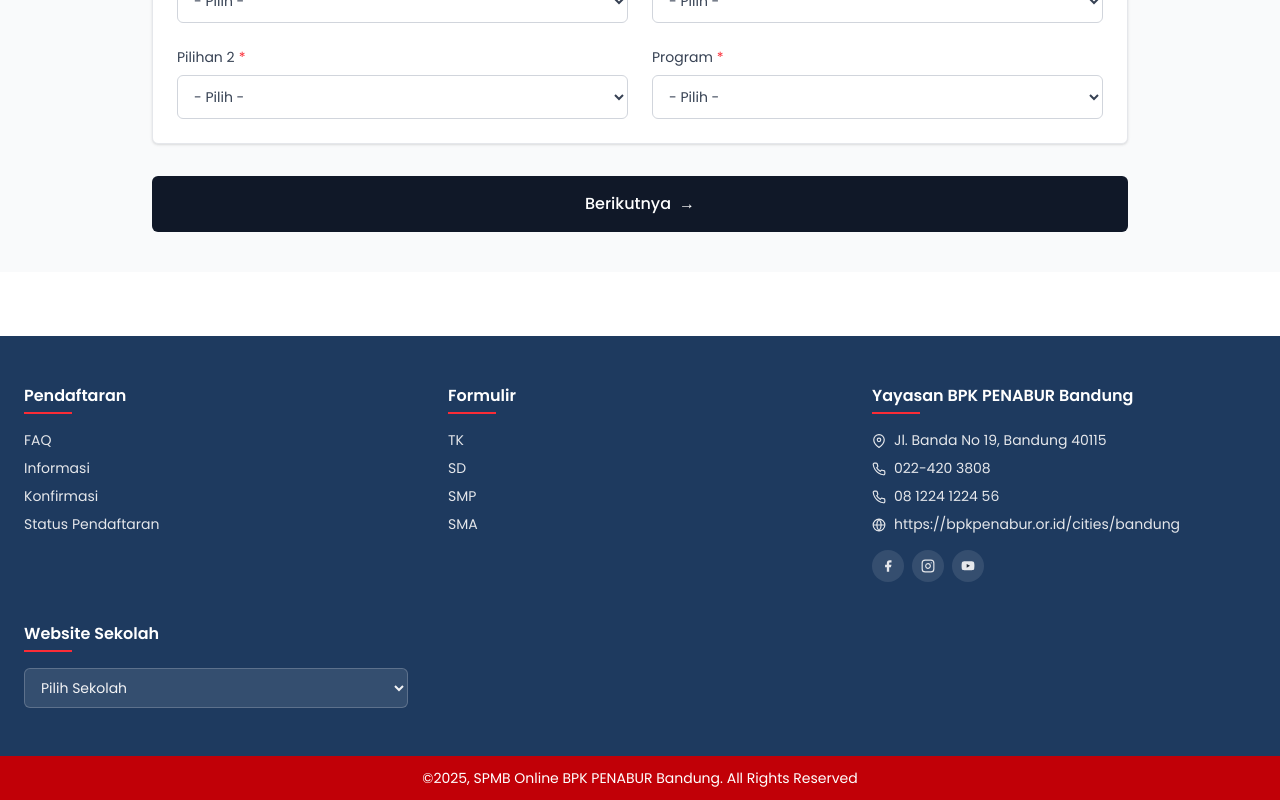
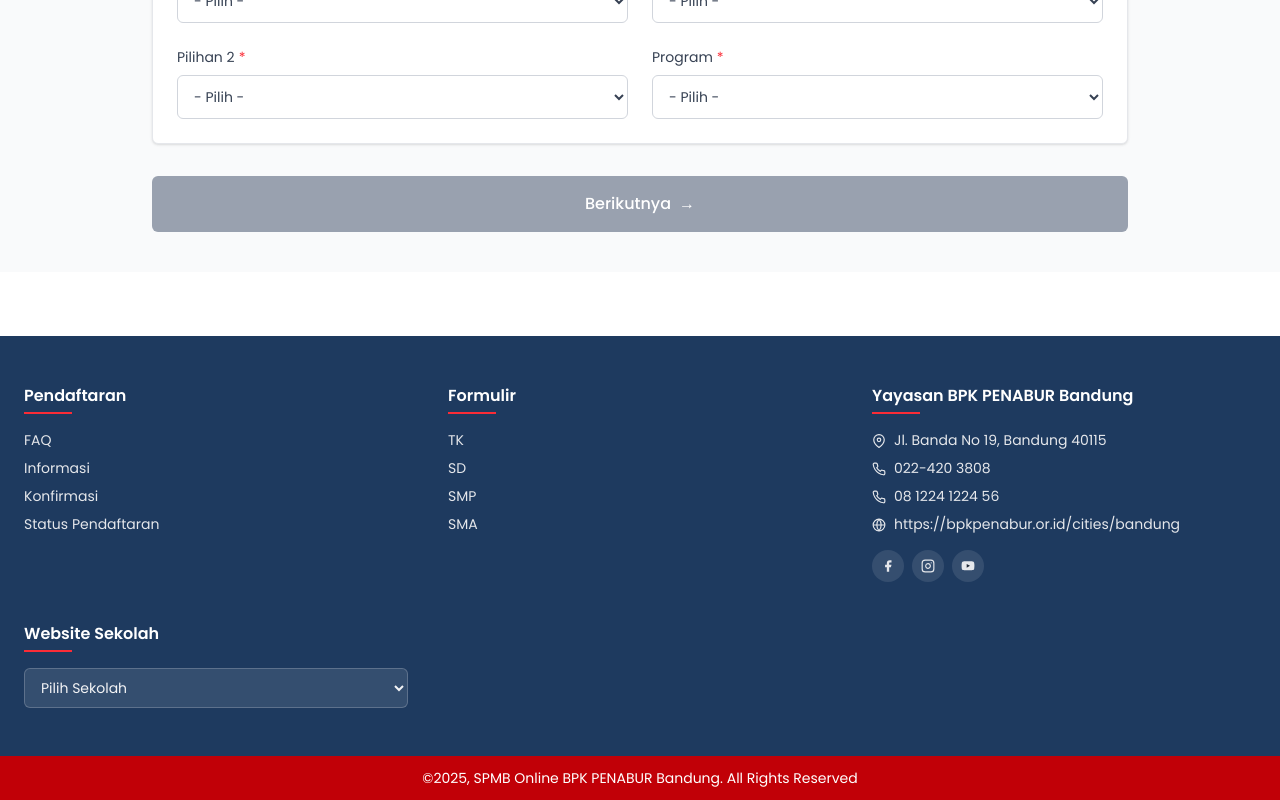
Before and after one commit to RianiDestianti/ppdbbpk, a Next.js app: page /form in a window 1280 px wide. Shown: the part 873-1673 px from the top of the page. Built offline with nearby package versions, Linux system fonts and the light colour scheme.

Commit message:
FIX : Program

```diff
--- a/app/form/page.tsx
+++ b/app/form/page.tsx
@@ -22,9 +22,37 @@ const jenjangConfig: Record<Jenjang, JenjangConfig> = {
             "Pendaftaran hanya boleh dilakukan 1 kali untuk 1 orang siswa.",
             "Durasi waktu pendaftaran adalah 10 menit, mohon mempersiapkan data no. SPB (untuk siswa BPK), NISN, NIK, Nama sesuai Akte Lahir, No. HP, Tempat/Tanggal Lahir, Alamat, Sekolah Asal, Nama Ayah Ibu dan Email sebelum melakukan pendaftaran",
         ],
-        asalSekolahOptions:    ["- Pilih -", "Luar BPK"],
-        pilihanSekolahOptions: ["- Pilih -", "TKK 1 BPK PENABUR", "TKK 2 BPK PENABUR", "TKK 3 BPK PENABUR", "Luar BPK"],
-        programPilihanOptions: ["- Pilih -", "Reguler"],
+        asalSekolahOptions: [
+            "- Pilih -",
+            "Luar BPK / Belum Sekolah",
+            "TKK BPK PENABUR 246",
+            "TKK BPK PENABUR 638",
+            "TK BPK PENABUR Holis",
+            "TKK BPK PENABUR Paskal",
+            "TKK BPK PENABUR Guntur",
+            "TKK BPK PENABUR Singgasana",
+            "TKK BPK PENABUR KBP",
+            "TKK BPK PENABUR Banda",
+        ],
+        programAsalOptions: ["Reguler", "Bilingual", "-"],
+        pilihanSekolahOptions: [
+            "- Pilih -",
+            "TKK BPK PENABUR 246",
+            "TKK BPK PENABUR 638",
+            "TK BPK PENABUR Holis",
+            "TKK BPK PENABUR Paskal",
+            "TKK BPK PENABUR Guntur",
+            "TKK BPK PENABUR Singgasana",
+            "TKK BPK PENABUR KBP",
+            "TKK BPK PENABUR Banda",
+            "Luar BPK",
+        ],
+        programPilihanOptions: [
+            "- Pilih -",
+            "Enriched Bilingual Programme (EBP)",
+            "Early Childhood Programme (ECP)",
+            "Luar BPK",
+        ],
     },
     sd: {
         label: "SD",
@@ -34,6 +62,7 @@ const jenjangConfig: Record<Jenjang, JenjangConfig> = {
             "Durasi waktu pendaftaran adalah 10 menit, mohon mempersiapkan data No. SPB (untuk siswa BPK), NISN, NIK, Nama sesuai Akte Lahir, No HP, Tempat/Tanggal Lahir, Alamat, Sekolah Asal, Nama Ayah Ibu dan Email sebelum melakukan pendaftaran",
         ],
         asalSekolahOptions:    ["- Pilih -", "TKK BPK PENABUR", "Luar BPK"],
+        programAsalOptions:    ["Reguler"],
         pilihanSekolahOptions: ["- Pilih -", "SDK 1 BPK PENABUR", "SDK 2 BPK PENABUR", "SDK 3 BPK PENABUR", "Luar BPK"],
         programPilihanOptions: ["- Pilih -", "Classical", "Reguler"],
     },
@@ -46,6 +75,7 @@ const jenjangConfig: Record<Jenjang, JenjangConfig> = {
             "Durasi waktu pendaftaran adalah 10 menit, mohon mempersiapkan data SPB(untuk siswa BPK), NISN, NIK, Nama sesuai Akte Lahir, No. HP, Tempat/Tanggal Lahir, Alamat, Sekolah Asal, Nama Ayah Ibu dan Email sebelum melakukan pendaftaran",
         ],
         asalSekolahOptions:    ["- Pilih -", "SDK BPK PENABUR", "Luar BPK"],
+        programAsalOptions:    ["Reguler"],
         pilihanSekolahOptions: ["- Pilih -", "SMPK 1 BPK PENABUR", "SMPK 2 BPK PENABUR", "SMPK 3 BPK PENABUR", "Luar BPK"],
         programPilihanOptions: ["- Pilih -", "Reguler", "Bilingual"],
     },
@@ -59,6 +89,7 @@ const jenjangConfig: Record<Jenjang, JenjangConfig> = {
             "Durasi waktu pendaftaran adalah 10 menit, mohon mempersiapkan data SPB(untuk siswa BPK), NISN, NIK, Nama sesuai Akte Lahir, No. HP, Tempat/Tanggal Lahir, Alamat, Sekolah Asal, Nama Ayah Ibu dan Email sebelum melakukan pendaftaran",
         ],
         asalSekolahOptions:    ["- Pilih -", "SMPK BPK PENABUR", "Luar BPK"],
+        programAsalOptions:    ["Reguler"],
         pilihanSekolahOptions: ["- Pilih -", "SMAK 1 BPK PENABUR", "SMAK 2 BPK PENABUR", "SMAK 3 BPK PENABUR", "Luar BPK"],
         programPilihanOptions: ["- Pilih -", "Reguler", "IPA", "Bilingual", "LSP", "DCP"],
     },
@@ -94,8 +125,14 @@ function FormPageContent({ jenjang }: { jenjang: Jenjang }) {
     const [pilihan2,    setPilihan2]        = useState("- Pilih -");
     const [program2,    setProgram2]        = useState("- Pilih -");
 
+    const isSelected    = (v: string) => v !== "- Pilih -" && v !== "-" && v.trim() !== "";
+    const isStep1Valid  = isSelected(asalSekolah) && isSelected(programAsal) &&
+                          isSelected(pilihan1) && isSelected(program1) &&
+                          isSelected(pilihan2) && isSelected(program2);
+
     const goNext = (e: React.FormEvent) => {
         e.preventDefault();
+        if (!isStep1Valid) return;
         setCurrentStep(2);
         window.scrollTo({ top: 0, behavior: "smooth" });
     };
@@ -174,7 +211,9 @@ function FormPageContent({ jenjang }: { jenjang: Jenjang }) {
                                             ))}
                                         </SelectField>
                                         <SelectField label="Program" required value={programAsal} onChange={setProgramAsal}>
-                                            <option>Reguler</option>
+                                            {config.programAsalOptions.map((opt) => (
+                                                <option key={opt}>{opt}</option>
+                                            ))}
                                         </SelectField>
                                     </div>
                                 </section>
@@ -209,7 +248,8 @@ function FormPageContent({ jenjang }: { jenjang: Jenjang }) {
 
                                 <button
                                     type="submit"
-                                    className="w-full bg-gray-900 hover:bg-black text-white font-medium py-4 rounded-md transition-colors flex items-center justify-center gap-2"
+                                    disabled={!isStep1Valid}
+                                    className="w-full bg-gray-900 hover:bg-black text-white font-medium py-4 rounded-md transition-colors flex items-center justify-center gap-2 disabled:bg-gray-400 disabled:hover:bg-gray-400 disabled:cursor-not-allowed"
                                 >
                                     Berikutnya
                                     <span>→</span>
--- a/store/types/JenjangTypes.ts
+++ b/store/types/JenjangTypes.ts
@@ -4,6 +4,7 @@ export type JenjangConfig = {
     label                   : string;
     peringatan              : string[];
     asalSekolahOptions      : string[];
+    programAsalOptions      : string[];
     pilihanSekolahOptions   : string[];
     programPilihanOptions   : string[];
 };
```
